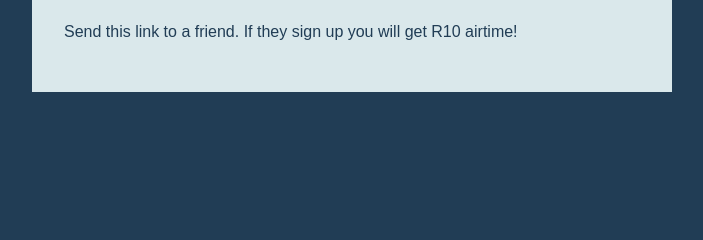
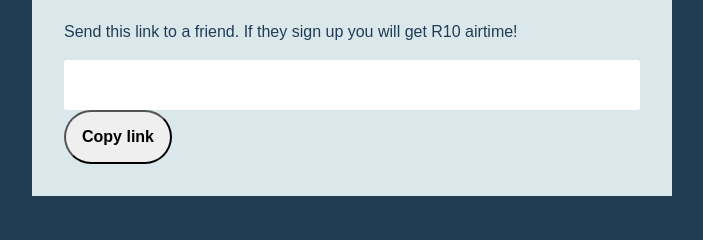
Before and after one commit to praekeltfoundation/nurseconnect-registration, a Django app: template registrations/templates/registrations/success.html in a window 1280 px wide. Shown: the part 128-368 px from the top of the page, without its empty margins (288-991 px from the left). Run offline with Django 3.2, Linux system fonts and the light colour scheme; the template is opened without the code that fills it, so the values that code supplies are empty.

Commit message:
Add referral link to success screen

```diff
--- a/registrations/models.py
+++ b/registrations/models.py
@@ -1,5 +1,6 @@
 from django.conf import settings
 from django.db import models
+from django.urls import reverse
 from hashids import Hashids
 
 from registrations.validators import msisdn_validator
@@ -31,7 +32,23 @@ class ReferralLink(models.Model):
 
     @property
     def code(self):
+        """
+        The code used to referece the referral in the URL
+        """
         return hashids.encode(self.id)
+
+    @property
+    def path(self):
+        """
+        The path used in the referral link
+        """
+        return reverse("registrations:registration-details", args=[self.code])
+
+    def build_uri(self, request):
+        """
+        Builds the absolute URI for the referral link
+        """
+        return request.build_absolute_uri(self.path)
 
     def __str__(self):
         return "{} <{}>".format(self.msisdn, self.code)
--- a/registrations/templates/registrations/success.html
+++ b/registrations/templates/registrations/success.html
@@ -3,4 +3,17 @@
 {% block content %}
 <p> Thank you! You will get NurseConnect messages on {{ channel }}.</p>
 <p> Send this link to a friend. If they sign up you will get R10 airtime!</p>
+
+<input id="referral" type="text" readonly onclick="this.select()" value={{ referral_link }}>
+<button id="copy_button">Copy link</button>
+
+<script>
+    var button = document.getElementById("copy_button");
+    button.addEventListener("click", function(event) {
+        var referral = document.getElementById("referral");
+        referral.focus();
+        referral.select();
+        document.execCommand("copy");
+    });
+</script>
 {% endblock %}
--- a/registrations/views.py
+++ b/registrations/views.py
@@ -67,6 +67,11 @@ class RegistrationSuccess(TemplateView):
     def get_context_data(self, **kwargs):
         context = super().get_context_data(**kwargs)
         context["channel"] = self.request.session.pop("channel")
+
+        msisdn = self.request.session["registration_details"]["msisdn"]
+        referral, _ = ReferralLink.objects.get_or_create(msisdn=msisdn)
+        context["referral_link"] = referral.build_uri(self.request)
+
         # Clear the session, since we no longer need it.
         self.request.session.clear()
         return context
--- a/static/base.css
+++ b/static/base.css
@@ -40,12 +40,12 @@ h1 {
     margin: 2.5rem 0;
 }
 
-form label {
+label {
     padding: 1rem 0 0 0;
     display: block;
 }
 
-form input {
+input {
     width: 100%;
     padding: 1rem;
     font-size: 1em;
@@ -54,13 +54,13 @@ form input {
     border-style: none;
 }
 
-form ul {
+ul {
     list-style: none;
     padding: 0;
     margin: 0;
 }
 
-form ul label {
+ul label {
     padding: 0;
 }
 
@@ -88,6 +88,13 @@ input[type=submit] {
     border-radius: 2rem;
 }
 
+button {
+    font-size: 1rem;
+    font-weight: 600;
+    border-radius: 2rem;
+    padding: 1rem;
+}
+
 .SiteHead-brand {
     margin: 1.5rem;
     display: block;
@@ -110,3 +117,7 @@ input[type=submit] {
 .errorlist {
     color: #ff2929;
 }
+
+.referral {
+    width: 100%;
+}
```
Also changed, not shown: registrations/tests.py (+18 -0 lines).
